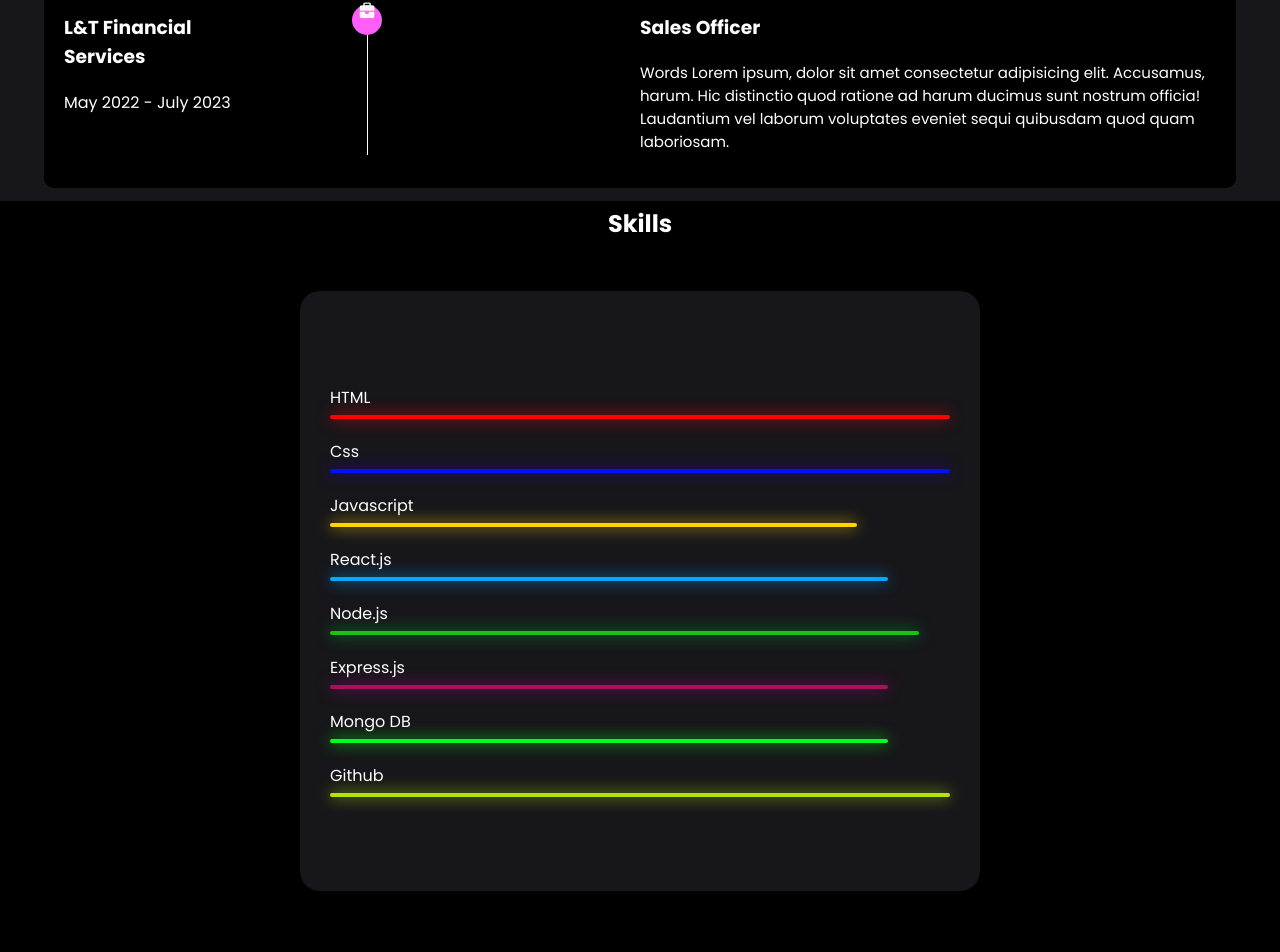
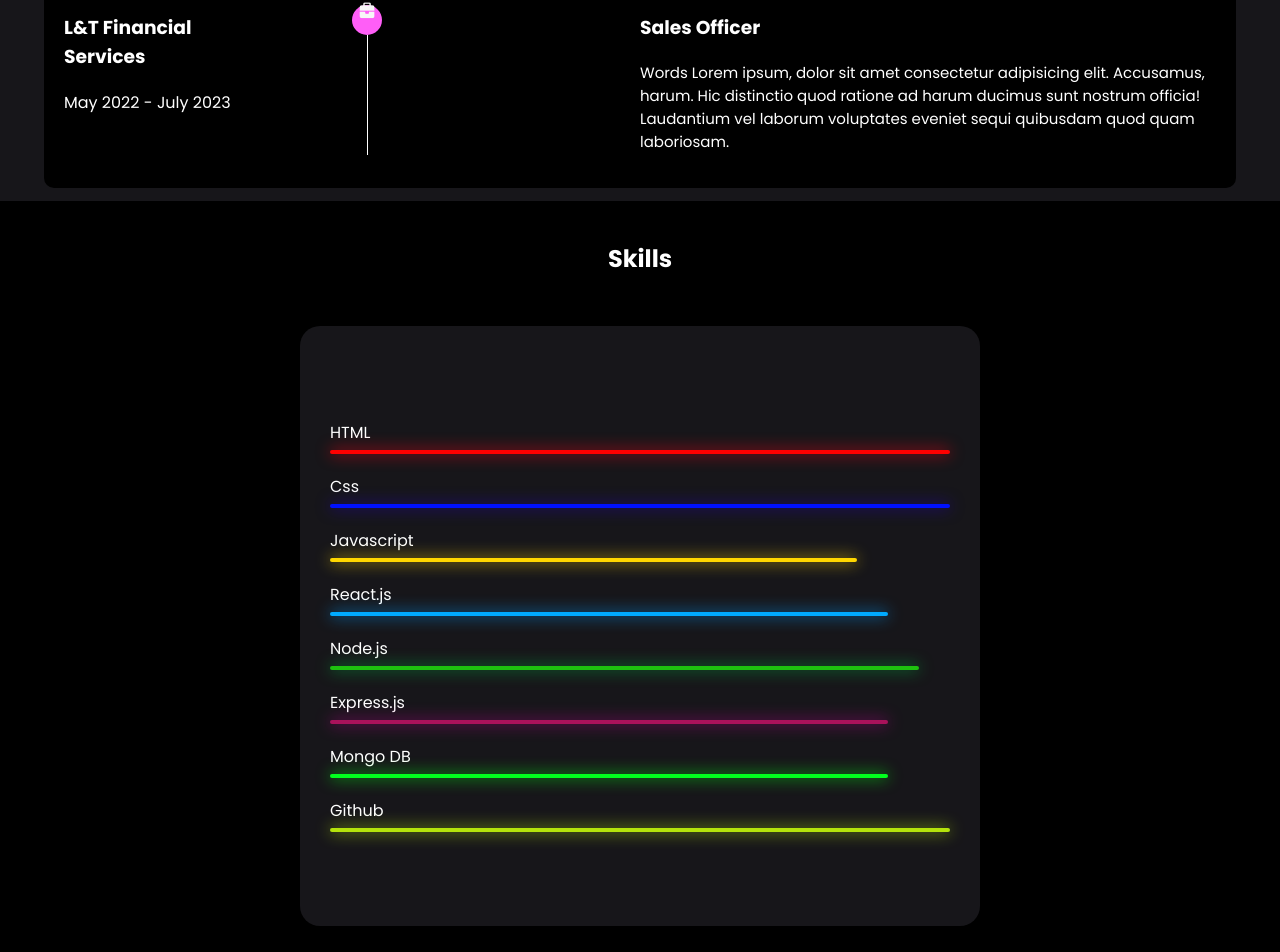
Before and after one commit to nithigsn/portfolio, a React (Create React App) app: page / in a window 1280 px wide. Shown: the part 2351-3303 px from the top of the page. Built offline with nearby package versions, Linux system fonts and the light colour scheme.

Commit message:
updated skills

```diff
--- a/src/index.css
+++ b/src/index.css
@@ -333,7 +333,9 @@ h2 {
     flex-direction: column;
     align-items: center;
 }
-
+.skill-two h2{
+    margin-top: 40px;
+}
 .skillbar-container {
     display: flex;
     flex-direction: column;
```
